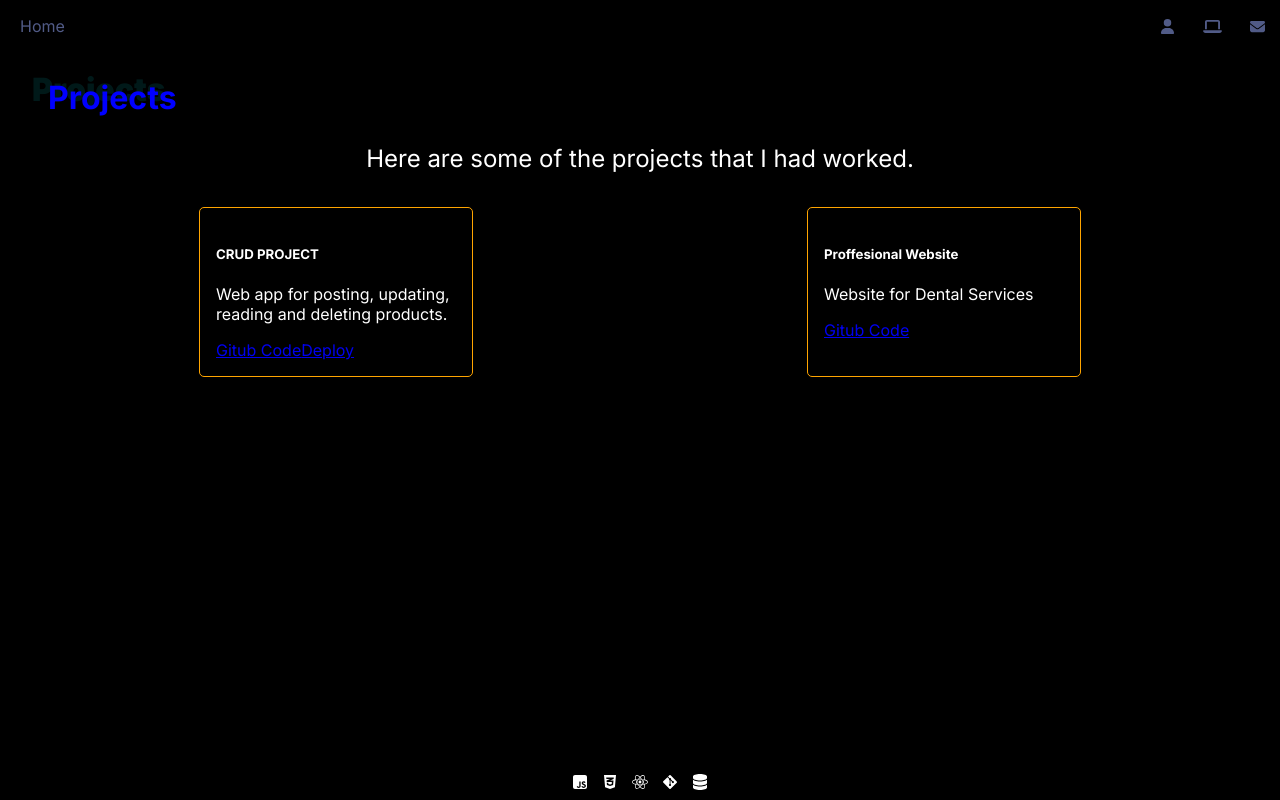
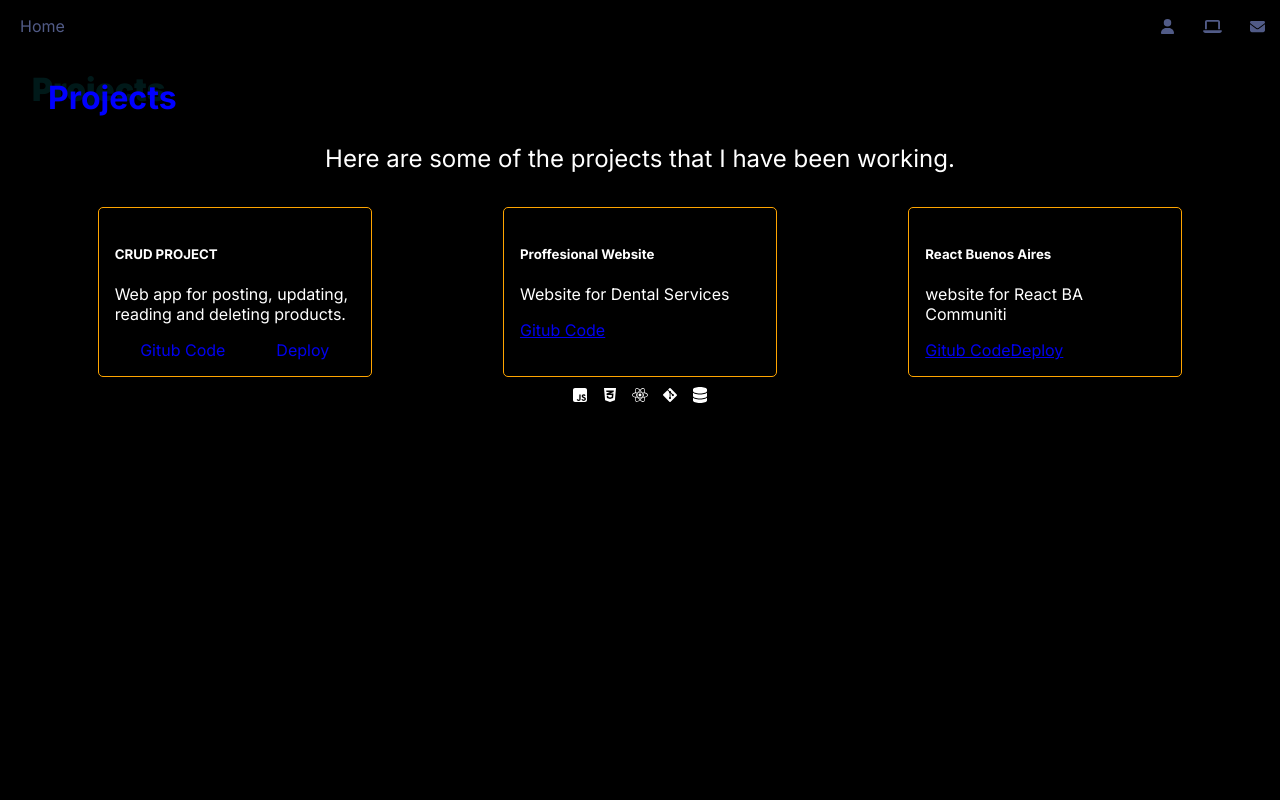
Before and after one commit to loveragabriel/gabriel, a Next.js app: page /myprojects in a window 1280 px wide. Built offline with nearby package versions, Linux system fonts and the light colour scheme.

Commit message:
agrego emailJs

```diff
--- a/package.json
+++ b/package.json
@@ -9,6 +9,7 @@
     "lint": "next lint"
   },
   "dependencies": {
+    "@emailjs/browser": "^3.11.0",
     "@fortawesome/fontawesome-svg-core": "^6.4.2",
     "@fortawesome/free-brands-svg-icons": "^6.4.2",
     "@fortawesome/free-solid-svg-icons": "^6.4.2",
--- a/src/app/myprojects/page.jsx
+++ b/src/app/myprojects/page.jsx
@@ -9,21 +9,19 @@ import {
   faGitAlt,
 } from "@fortawesome/free-brands-svg-icons";
 
-
-
-
 export default function Projects() {
   return (
     <>
       <Title Title="Projects" />
       <div>
         <p className={styles.main_text}>
-          Here are some of the projects that I had worked.{" "}
+          Here are some of the projects that I have been working.{" "}
         </p>
         <section className={styles.cards_container}>
           <div className={styles.cards}>
             <h5>CRUD PROJECT</h5>
             <p>Web app for posting, updating, reading and deleting products.</p>
+            <span className={styles.cards_links}>
               <a
                 href="https://github.com/loveragabriel/CRUD-web-app"
                 target="_blank"
@@ -36,12 +34,26 @@ export default function Projects() {
               >
                 Deploy
               </a>
+            </span>
           </div>
           <div className={styles.cards}>
             <h5>Proffesional Website</h5>
             <p>Website for Dental Services</p>
             <a href="https://github.com/loveragabriel/maja-app" target="_blank">
               Gitub Code
+            </a>
+          </div>
+          <div className={styles.cards}>
+            <h5>React Buenos Aires </h5>
+            <p>website for React BA Communiti</p>
+            <a href="https://github.com/reactbuenosaires/website" target="_blank">
+              Gitub Code
+            </a>
+            <a
+                href="https://reactbuenosaires.com.ar/"
+                target="_blank"
+              >
+                Deploy
               </a>
           </div>
         </section>
--- a/src/app/myprojects/projects.module.css
+++ b/src/app/myprojects/projects.module.css
@@ -27,15 +27,29 @@
     width: 100vw;
 }
 
+.cards_links{
+    display:  flex;
+    justify-content:space-around;
+    text-decoration: none;
+}
+.cards_links a:hover{
+    scale: 1.1;
+    color: orange;
+}
+
+.cards_links a {
+    text-decoration: none;
+}
+
 .icons_container{
-    position: absolute;
-    bottom: 10px;
+    position: relative;
+    bottom: 0px;
     width: 100%;
     left: 0;
     margin-top: 5rem 0rem 0rem 0rem;
     animation: slideUp 1.5s forwards cubic-bezier(0.785, 0.135, 0.15, 0.86);
     animation-delay: 2s;
-    transform: translateY(-50%);
+    transform: translateY(-40%);
     opacity: 0;
     display: flex;
     justify-content: center;
```
Also changed, not shown: src/app/contact/ContactForm.jsx (+18 -6 lines), src/app/contact/contact.module.css (+22 -4 lines), 1 other file (tests, documents, lock files or other folders). Lines whose indentation alone changed are shown as unchanged.
